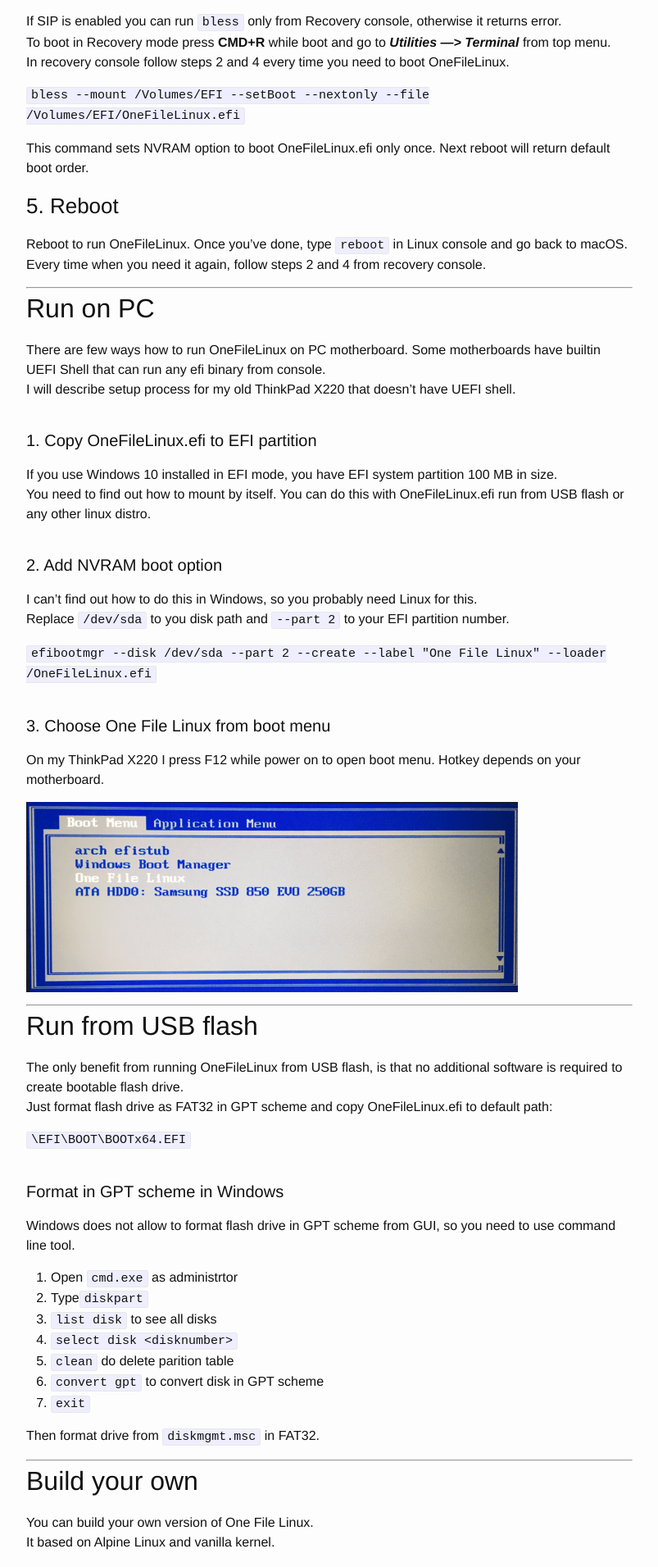
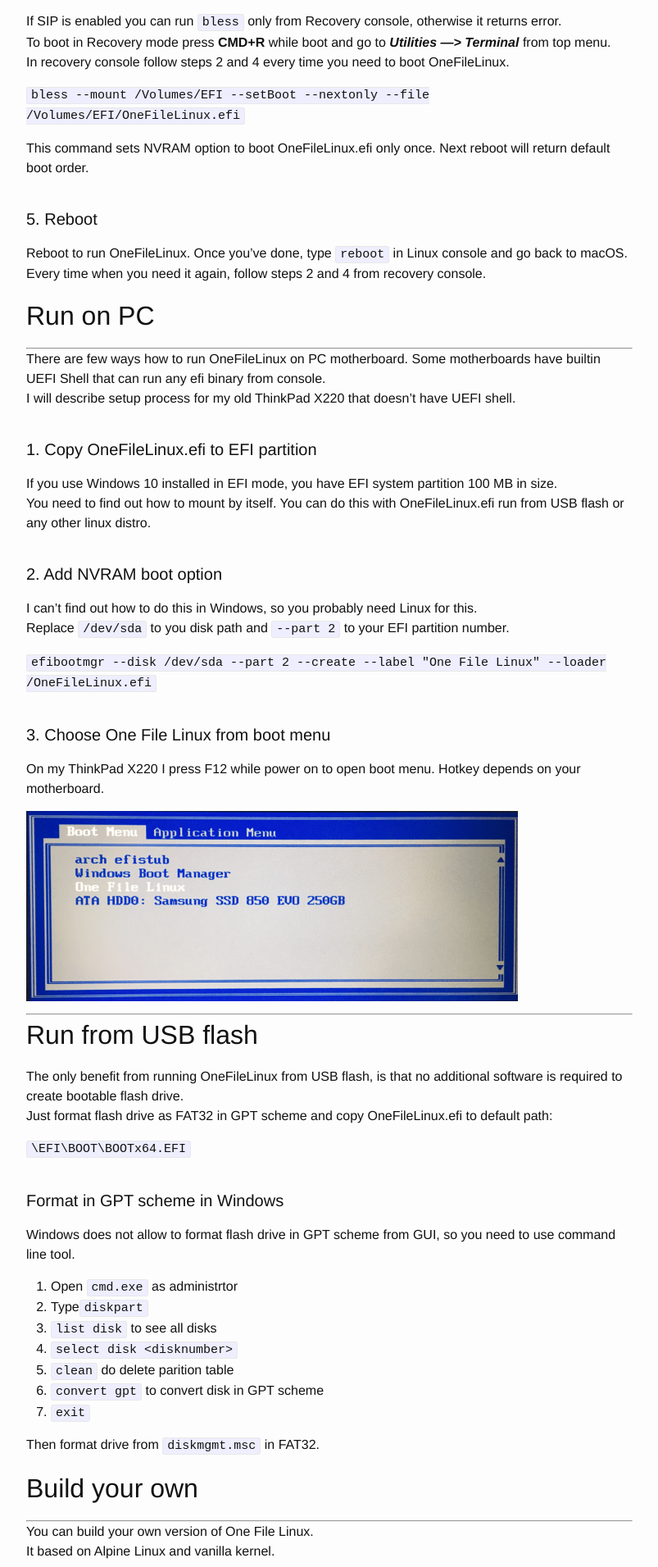
Before and after one commit to zhovner/zhovner.github.com, a Jekyll site: the page built from _posts/2018-03-02-one-file-linux.md, in a window 1280 px wide. Shown: the part 1919-3830 px from the top of the page at 82% size, without its empty margins (238-1041 px from the left). Built offline with Jekyll 4.4.1, drawn with Linux system fonts in a browser that asks for light colours; comment, search, counter and statistics services are not loaded.

```diff
--- a/_posts/2018-03-02-one-file-linux.md
+++ b/_posts/2018-03-02-one-file-linux.md
@@ -75,14 +75,15 @@ This command sets NVRAM option to boot OneFileLinux.efi only once. Next reboot w
 
 
 
-### 5. Reboot
+#### 5. Reboot
 
 Reboot to run OneFileLinux. Once you've done, type `reboot` in Linux console and go back to macOS.
 Every time when you need it again, follow steps 2 and 4 from recovery console.
 
----
+
 
 ## Run on PC
+---
 There are few ways how to run OneFileLinux on PC motherboard. Some motherboards have builtin UEFI Shell that can run any efi binary from console.
 I will describe setup process for my old ThinkPad X220 that doesn't have UEFI shell.
 
@@ -127,9 +128,8 @@ Windows does not allow to format flash drive in GPT scheme from GUI, so you need
 
 Then format drive from `diskmgmt.msc` in FAT32.
 
+## Build your own
 ---
-
-## Build your own
 
 You can build your own version of One File Linux.
 It based on Alpine Linux and vanilla kernel.
```
